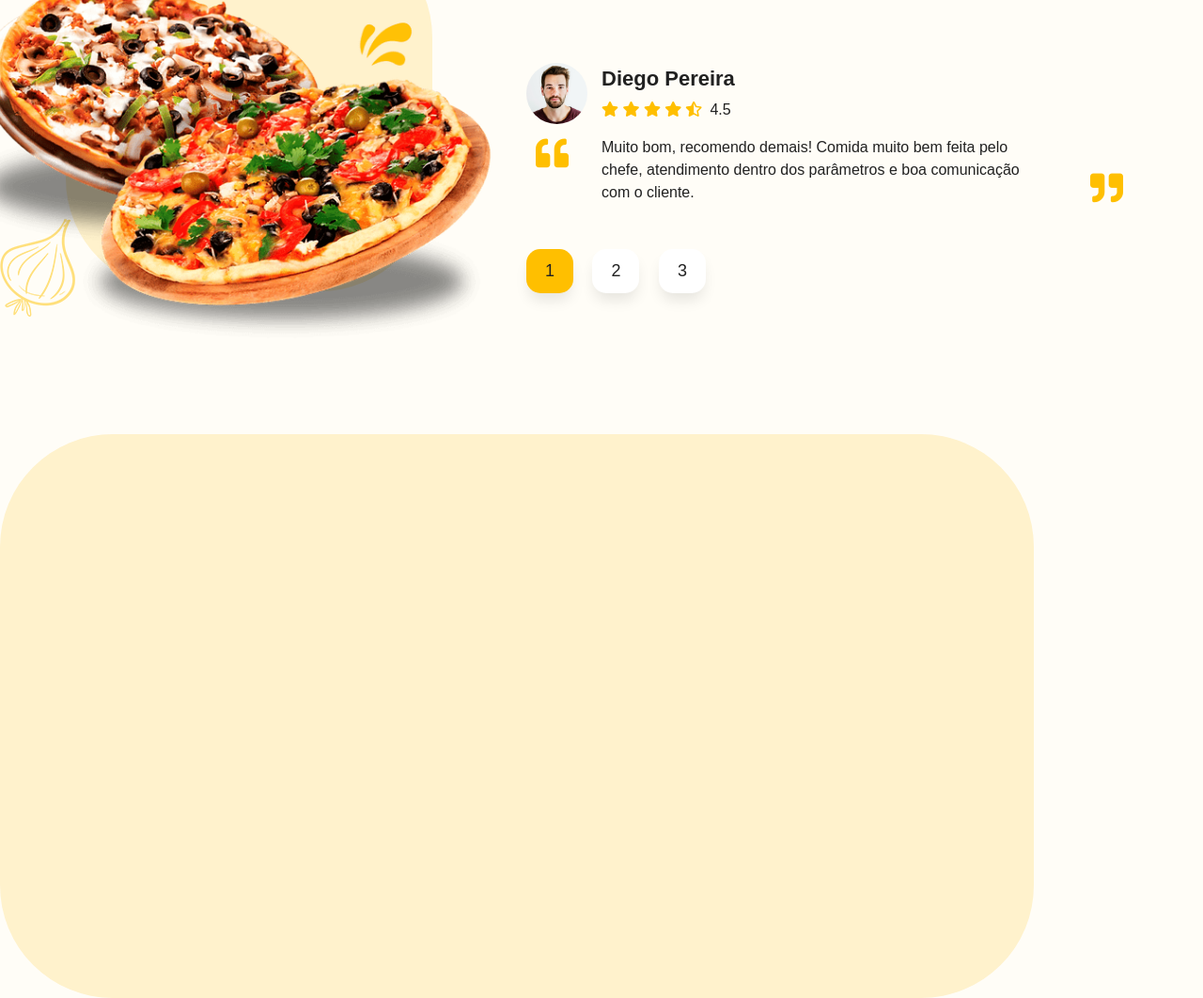
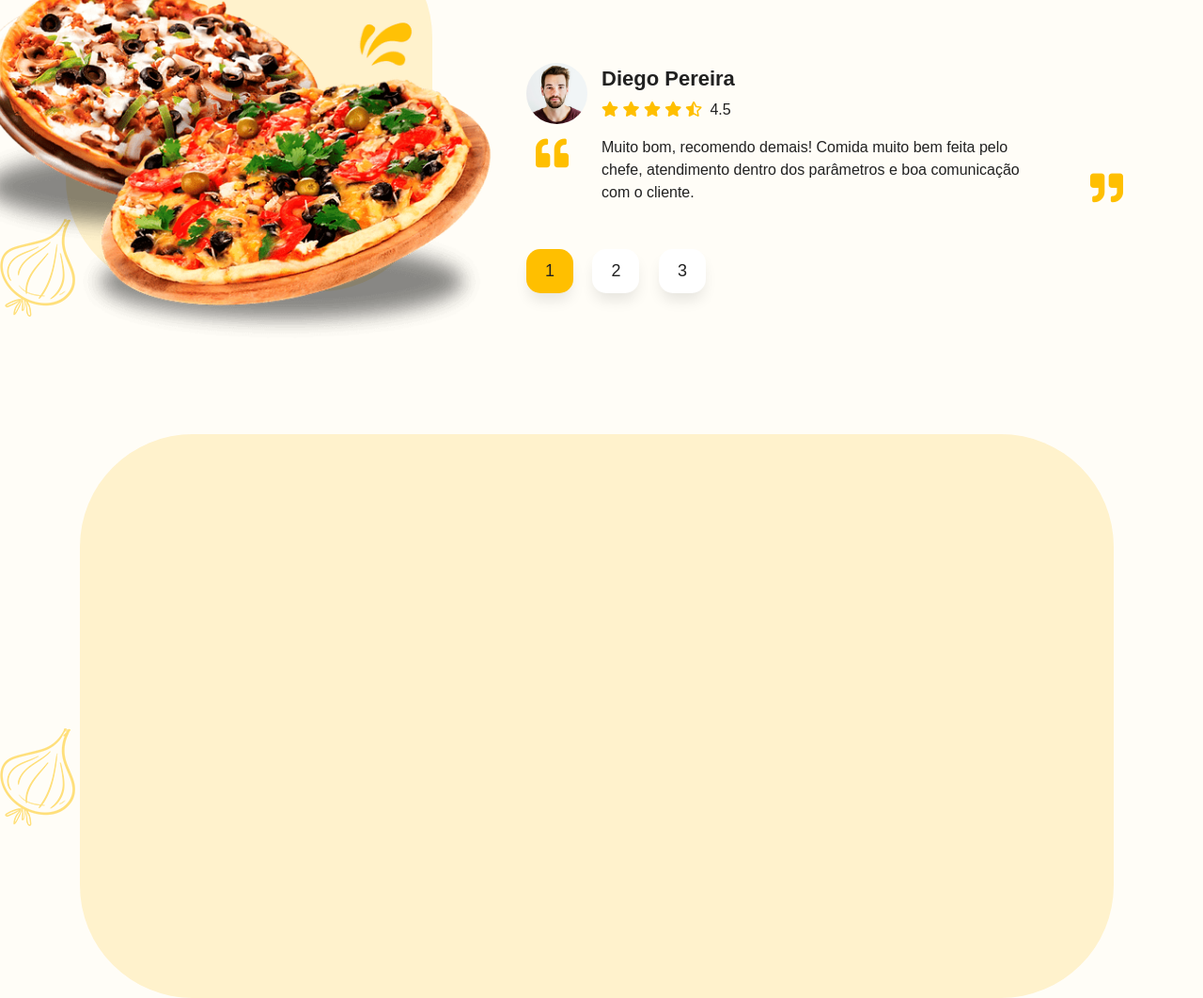
Before and after one commit to luizgaivaa/card-pio, a plain HTML site: page index.html in a window 1280 px wide. Shown: the part 2659-3721 px from the top of the page at 94% size. Drawn offline with Linux system fonts and the light colour scheme.

Commit message:
commit 6(corrigido)

```diff
--- a/css/main.css
+++ b/css/main.css
@@ -447,8 +447,8 @@ background-image: url(../img/bg-icons-2.png);
     border-radius: 120px;
     background-color: var(--color-secondary);
     position: absolute;
-    left: 0;
-    right: 25px;
+    left: auto;
+    right: auto;
 }
 
 .card-reserva-white{
--- a/index.html
+++ b/index.html
@@ -399,11 +399,10 @@
     <section class="reserva" id="reserva">
         <div class="background-reserva">
             <div class="container">
-                <div class="row">
                     <div class="card-reserva">
 
 
-                    </div>
+
                 </div>
             </div>
         </div>
```
